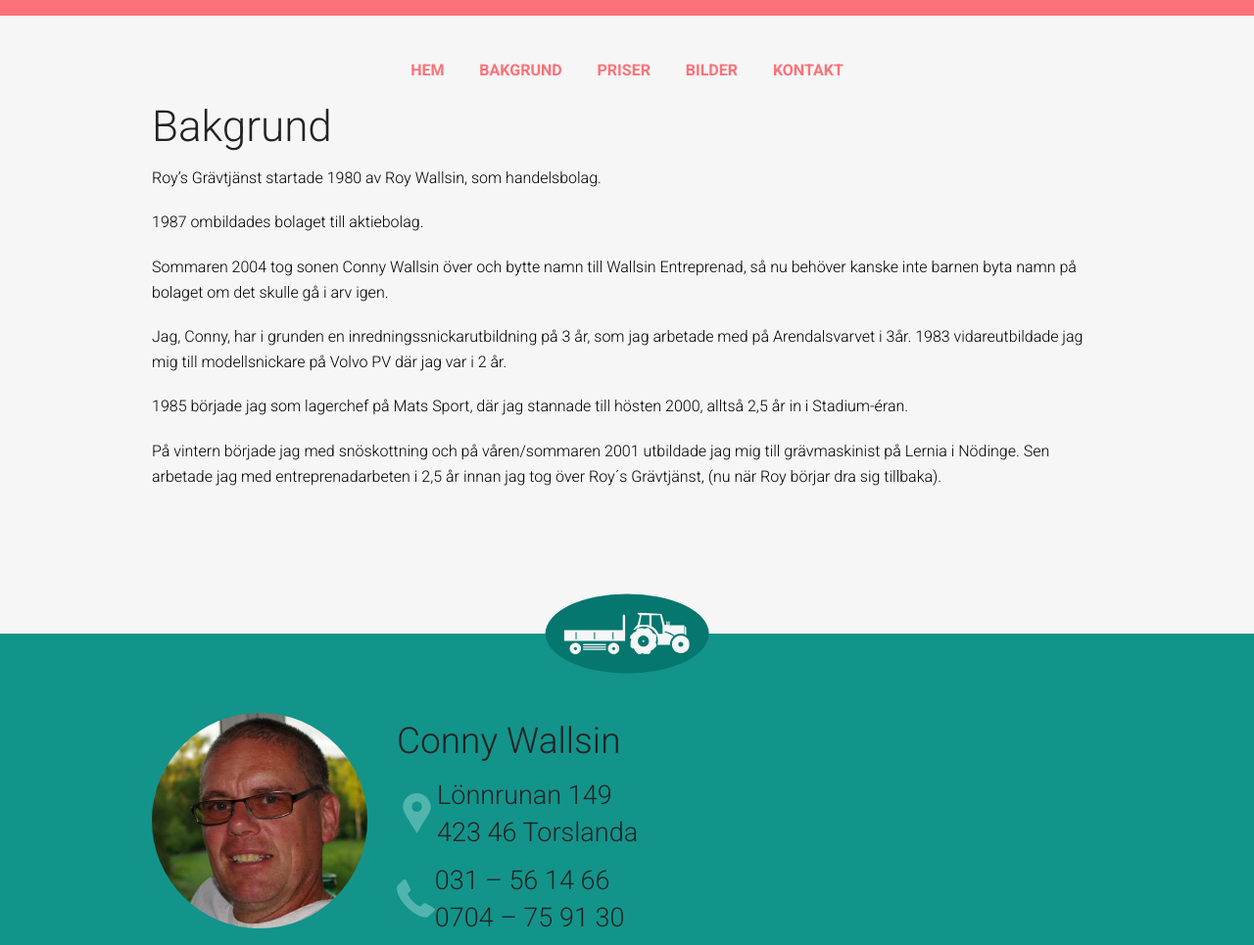
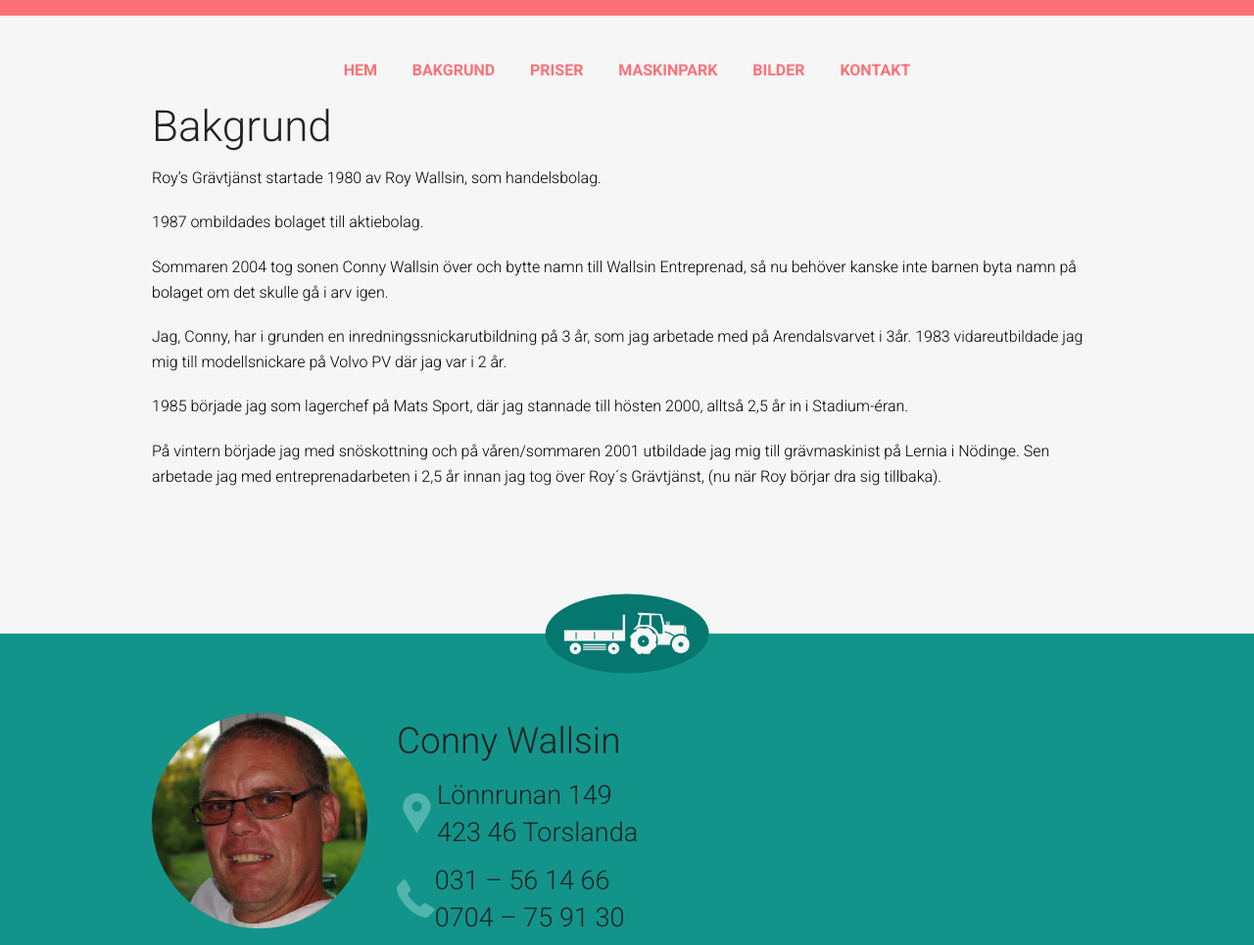
Before and after one commit to CalvinMcGee/wallsin.se, a Jekyll site: the page built from index.html, in a window 1280 px wide. Shown: the whole page at 98% size. Built offline with Jekyll 4.4.1, drawn with Linux system fonts in a browser that asks for light colours.

Commit message:
Ny länk i meny

```diff
--- a/_includes/header.html
+++ b/_includes/header.html
@@ -13,6 +13,9 @@
         <a href="{{ site.baseurl }}/priser/" class="menu--link{% if current[1] == 'priser' %} active{% endif %}">Priser</a>
       </li>
       <li class="menu--item">
+        <a href="{{ site.baseurl }}/maskinpark/" class="menu--link{% if current[1] == 'maskinpark' %} active{% endif %}">Maskinpark</a>
+      </li>
+      <li class="menu--item">
         <a href="{{ site.baseurl }}/bilder/" class="menu--link{% if current[1] == 'bilder' %} active{% endif %}">Bilder</a>
       </li>
       <li class="menu--item">
```
